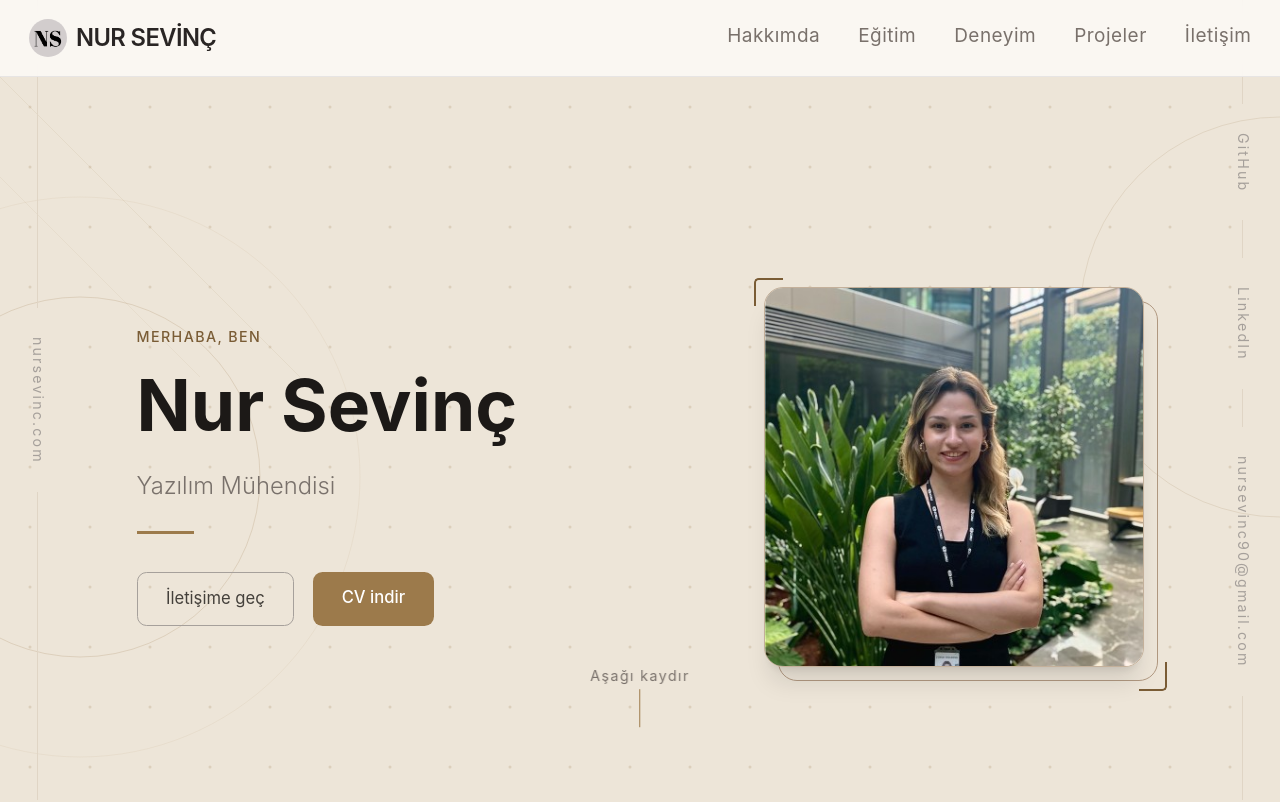
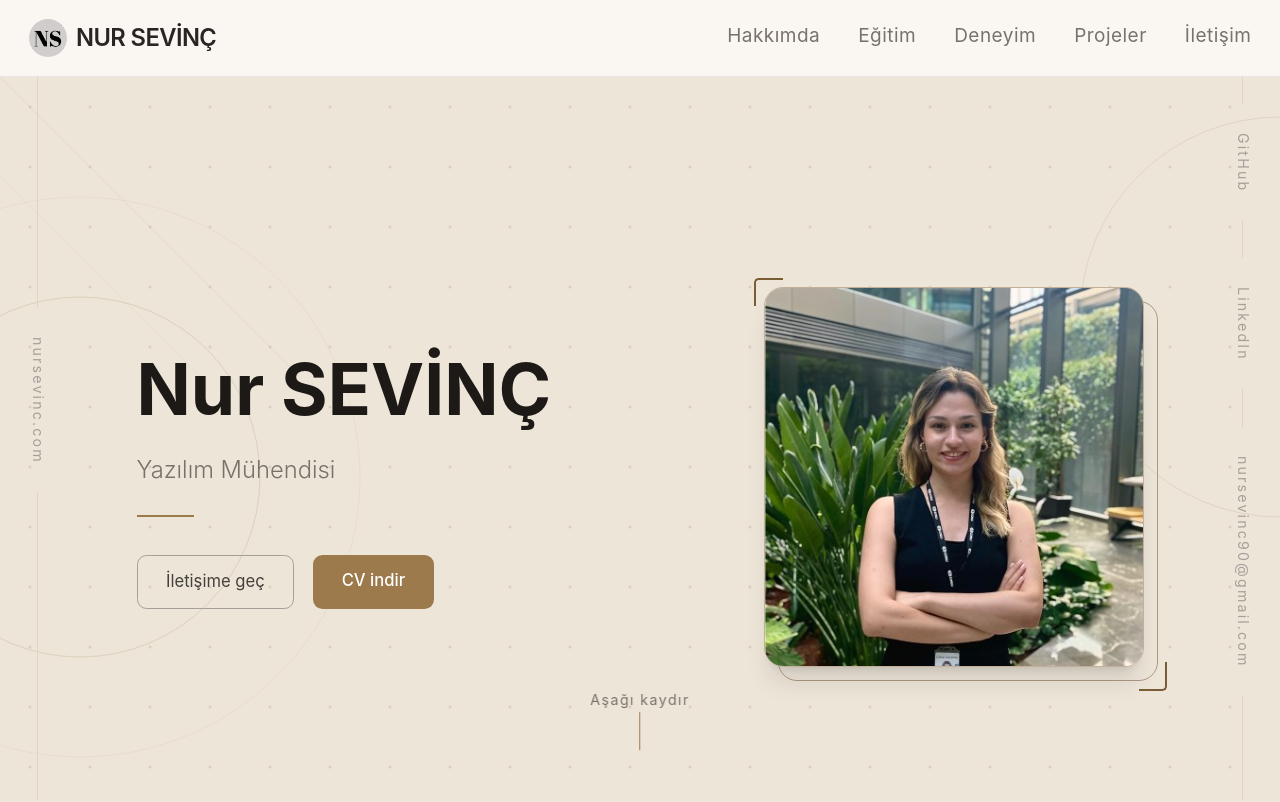
Before and after one commit to nursevinc/personal-site, a React (Vite) app: page / in a window 1280 px wide. Shown: the top 802 px of the page. Built offline with nearby package versions, Linux system fonts and the light colour scheme.

Commit message:
güncelleme

```diff
--- a/src/sections/Hero.jsx
+++ b/src/sections/Hero.jsx
@@ -29,12 +29,9 @@ function Hero() {
       <div className="relative z-10 max-w-4xl mx-auto px-6 py-24 w-full">
         <div className="flex flex-col-reverse md:flex-row items-center gap-12 w-full">
           <div className="flex-1 text-center md:text-left">
-            <p className="fade-up-delay-1 text-xs font-medium mb-3 tracking-widest uppercase"
-              style={{ color: "#7A5C35" }}>
-              Merhaba, ben
-            </p>
+
             <h1 className="fade-up-delay-2 text-5xl md:text-6xl font-bold mb-4 leading-tight text-stone-900">
-              Nur Sevinç
+              Nur SEVİNÇ
             </h1>
             <p className="fade-up-delay-3 text-xl text-stone-500 mb-6 font-light">
               Yazılım Mühendisi
@@ -73,7 +70,7 @@ function Hero() {
         </div>
 
         {/* Scroll ipucu */}
-        <div className="fade-up-delay-5 absolute bottom-10 left-1/2 -translate-x-1/2 flex flex-col items-center gap-2">
+        <div className="fade-up-delay-5 absolute bottom-5 left-1/2 -translate-x-1/2 flex flex-col items-center gap-2">
           <span className="text-xs text-stone-500 tracking-widest">Aşağı kaydır</span>
           <div className="w-px h-8 animate-bounce" style={{ backgroundColor: "#9C7A4B" }}></div>
         </div>
```
